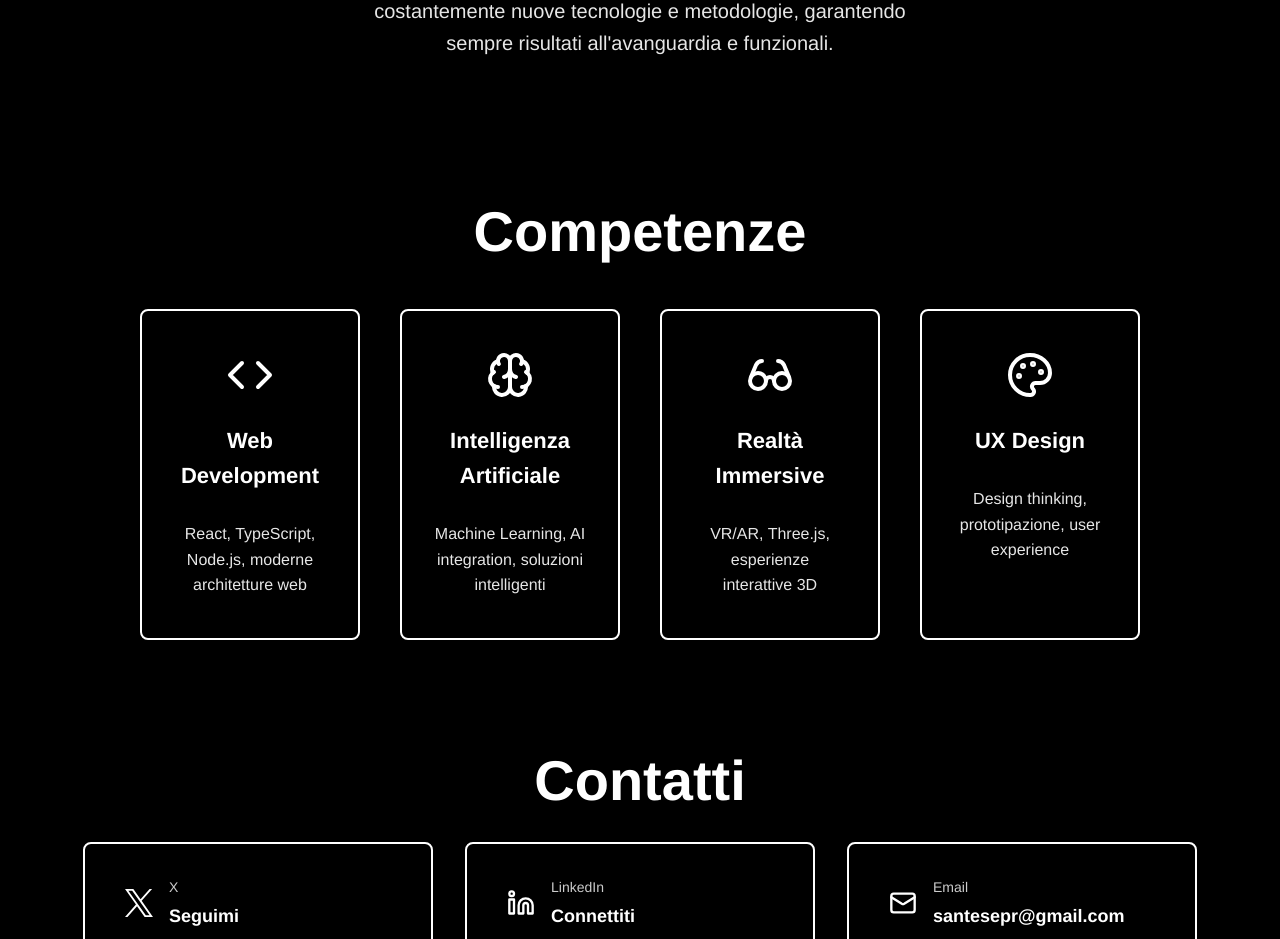
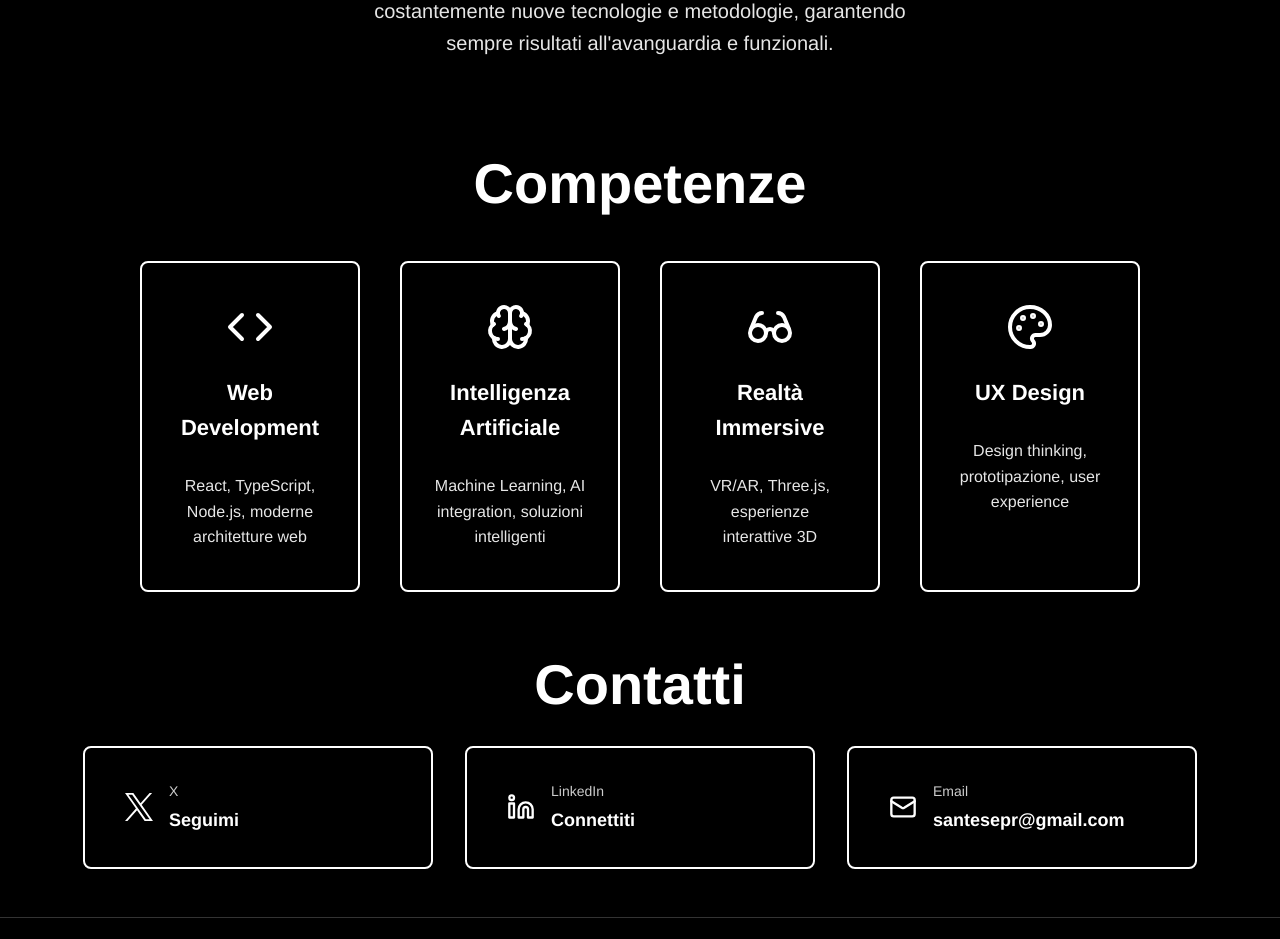
Before and after one commit to asyntes/asyntes.com, a React (Vite) app: page / in a window 1280 px wide. Shown: the part 840-1779 px from the top of the page. Built offline with nearby package versions, Linux system fonts and the light colour scheme.

Commit message:
Update About.css

```diff
--- a/src/components/sections/About/About.css
+++ b/src/components/sections/About/About.css
@@ -1,7 +1,6 @@
 .about {
     background-color: var(--color-black);
     color: var(--color-white);
-    padding: 2rem 0;
     /* Ridotto da 4rem */
     width: 100%;
 }
@@ -107,10 +106,6 @@
 
 /* Tablet */
 @media (min-width: 768px) {
-    .about {
-        padding: 2rem 0;
-        /* Mantenuto uguale al mobile */
-    }
 
     .about-container {
         padding: 0 2rem;
@@ -158,10 +153,6 @@
 
 /* Desktop */
 @media (min-width: 1024px) {
-    .about {
-        padding: 3rem 0;
-        /* Ridotto da 6rem per allinearsi con Contact */
-    }
 
     .about-title {
         font-size: 3.5rem;
```
